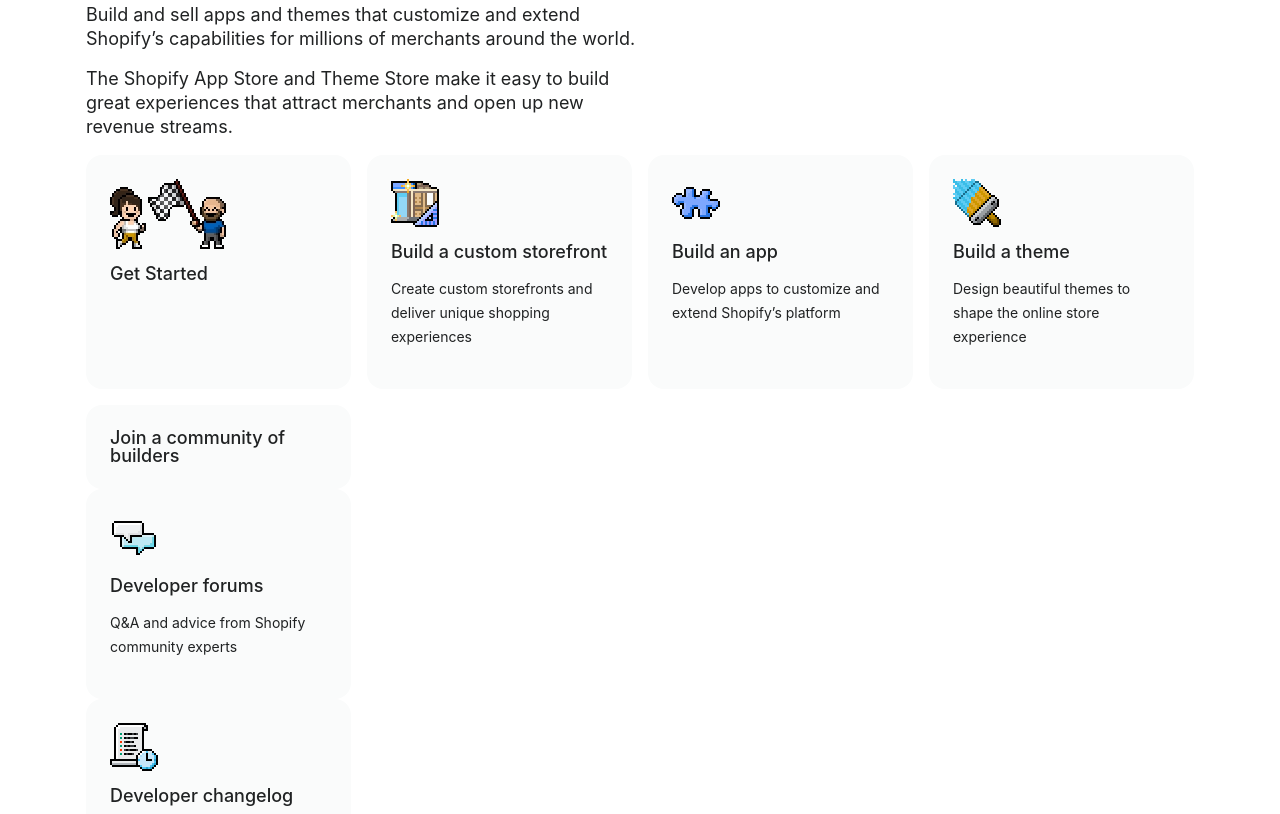
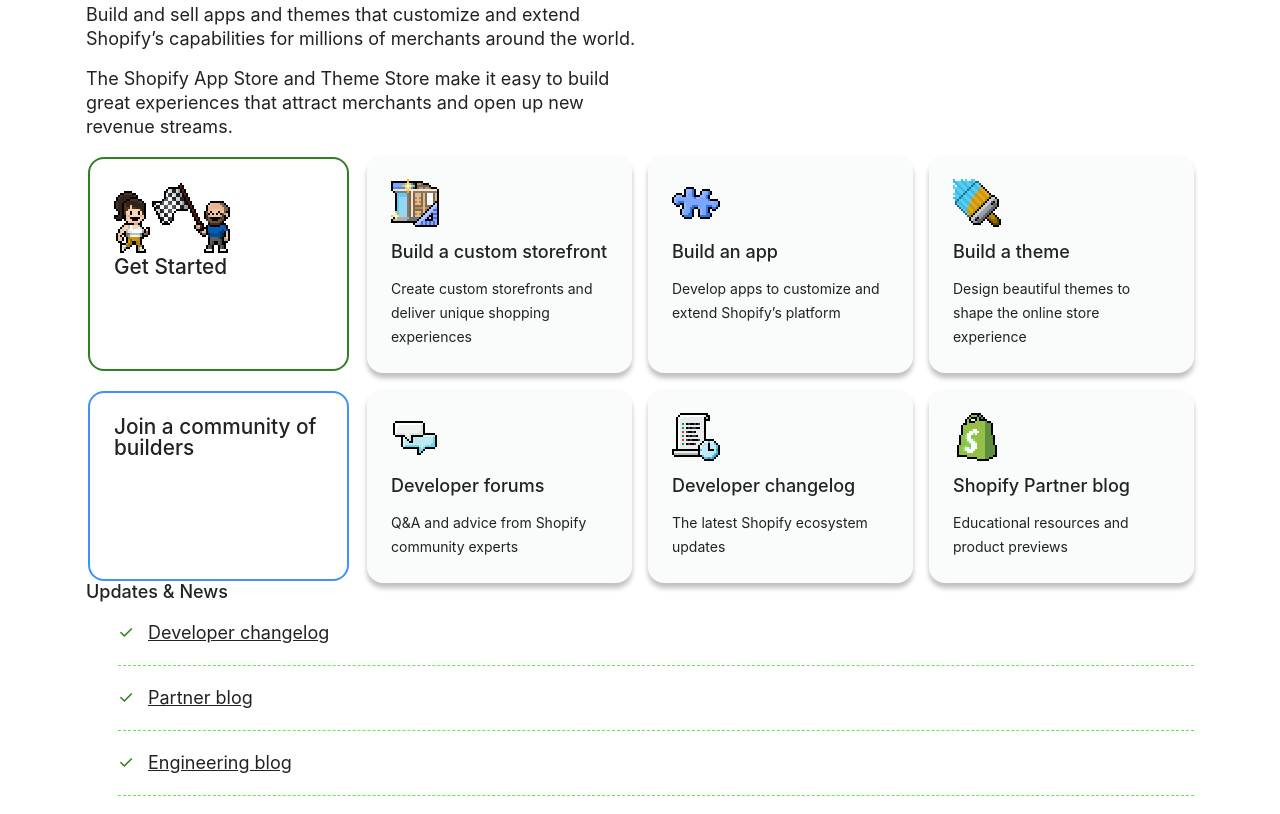
Before and after one commit to cacalo/shopify.dev-clone, a plain HTML site: page index.html in a window 1280 px wide. Shown: the part 3261-4075 px from the top of the page. Drawn offline with Linux system fonts and the light colour scheme.

Commit message:
Tarjetas get started mejoradas

```diff
--- a/index.html
+++ b/index.html
@@ -1,5 +1,6 @@
 <!DOCTYPE html>
 <html lang="es">
+
 <head>
 	<meta charset="UTF-8">
 	<meta http-equiv="X-UA-Compatible" content="IE=edge">
@@ -9,6 +10,7 @@
 	<script src="index.js" defer></script>
 	<title>Shopify Dev puntoJson</title>
 </head>
+
 <body>
 	<header>
 		<div>
@@ -29,11 +31,13 @@
 		</div>
 	</header>
 	<main>
-		<section id="construir" >
+		<section id="construir">
 			<div class="dos-columnas contenedor-chico">
 				<div>
 					<h1>Build any commerce experience</h1>
-					<p>Compose, customize, and extend every part of the commerce stack—from storefront to checkout to backend integrations—and create unique experiences for your brand or millions of merchants around the world.</p>
+					<p>Compose, customize, and extend every part of the commerce stack—from storefront to checkout to
+						backend integrations—and create unique experiences for your brand or millions of merchants
+						around the world.</p>
 					<a href="">Explore docs <img src="img/icons/flecha.svg"></a>
 				</div>
 				<div>
@@ -54,16 +58,21 @@
 			<h2 class="contenedor-chico">A complete set of APIs, primitives, and tools designed for commerce</h2>
 			<div class="contenedor-chico dos-columnas">
 				<div>
-			<p>Shopify’s platform provides APIs, SDKs, primitives, and tools for building <a href="#">storefronts</a>, custom cart and <a href="#">checkout</a> flows, and seamless <a href="#">integrations</a> with your systems.</p>
-			<p>Get full flexibility to assemble, customize, and extend the entire commerce experience, all with the backing of our global infrastructure, scalability, and reliability.</p>
+					<p>Shopify’s platform provides APIs, SDKs, primitives, and tools for building <a
+							href="#">storefronts</a>, custom cart and <a href="#">checkout</a> flows, and seamless <a
+							href="#">integrations</a> with your systems.</p>
+					<p>Get full flexibility to assemble, customize, and extend the entire commerce experience, all with
+						the backing of our global infrastructure, scalability, and reliability.</p>
 				</div>
 				<ul>
 					<li>APIs in GraphQL and REST</li>
 					<li>React-based framework and component library for accelerating storefront development</li>
-			<li>Commerce primitives for building subscription plans, selling B2B, expanding internationally, and more</li>
+					<li>Commerce primitives for building subscription plans, selling B2B, expanding internationally, and
+						more</li>
 					<li>Shopify CLI for building, testing, and managing your integration</li>
 					<li>Ready-to-use UI components for getting started quickly</li>
-			<li>Ecosystem of prebuilt and reference implementations for integrations with systems like Netsuite and Sanity</li>
+					<li>Ecosystem of prebuilt and reference implementations for integrations with systems like Netsuite
+						and Sanity</li>
 				</ul>
 			</div>
 			</div>
@@ -71,8 +80,10 @@
 		<section id="best-in-class" class="dos-columnas">
 			<div>
 				<h2>Best-in-class developer experience</h2>
-				<p>Accelerate development, testing, and deployment with our suite of tools, including the Hydrogen framework, Shopify CLI, example apps, and development stores.</p>
-				<p>Build quickly with official libraries for popular frameworks and languages from JavaScript and React to Node, Ruby, and PHP.</p>
+				<p>Accelerate development, testing, and deployment with our suite of tools, including the Hydrogen
+					framework, Shopify CLI, example apps, and development stores.</p>
+				<p>Build quickly with official libraries for popular frameworks and languages from JavaScript and React
+					to Node, Ruby, and PHP.</p>
 			</div>
 			<div>
 				<img src="./img/notebook.webp" alt="Computer">
@@ -84,23 +95,27 @@
 				<div class="card">
 					<img src="./img/icons/spedoometer.png" alt="Medidor de velocidad">
 					<h3>Designed for scale</h3>
-				<p>Build custom solutions using the same components and infrastructure from Shopify that powers 10% of all US commerce.
+					<p>Build custom solutions using the same components and infrastructure from Shopify that powers 10%
+						of all US commerce.
 					</p>
 				</div>
 				<div class="card">
 					<img src="./img/icons/lightning.png" alt="Rayo">
 					<h3>Global infrastructure</h3>
-				<p>Our global footprint spans 275+ points of presence to deliver 100ms average Storefront API response times.</p>
+					<p>Our global footprint spans 275+ points of presence to deliver 100ms average Storefront API
+						response times.</p>
 				</div>
 				<div class="card">
 					<img src="./img/icons/shield.png" alt="Marca de alta confianza">
 					<h3>Battle-tested reliability</h3>
-				<p>Shopify’s platform powers the largest brands and sales events in the world, offering peace of mind with 99.99% uptime.</p>
+					<p>Shopify’s platform powers the largest brands and sales events in the world, offering peace of
+						mind with 99.99% uptime.</p>
 				</div>
 				<div class="card">
 					<img src="./img/icons/lab-tube.png" alt="Tubo de ensayo">
 					<h3>Continued innovation</h3>
-				<p>We’re always improving our platform, and investing in open source tools like Hydrogen and Remix for building storefronts.</p>
+					<p>We’re always improving our platform, and investing in open source tools like Hydrogen and Remix
+						for building storefronts.</p>
 				</div>
 			</div>
 
@@ -108,14 +123,16 @@
 		<section class="dos-columnas contenedor-chico">
 			<div>
 				<h2>A built-in, global audience</h2>
-				<p>Build and sell apps and themes that customize and extend Shopify’s capabilities for millions of merchants around the world.</p>
-				<p>The Shopify App Store and Theme Store make it easy to build great experiences that attract merchants and open up new revenue streams.</p>
+				<p>Build and sell apps and themes that customize and extend Shopify’s capabilities for millions of
+					merchants around the world.</p>
+				<p>The Shopify App Store and Theme Store make it easy to build great experiences that attract merchants
+					and open up new revenue streams.</p>
 			</div>
 			<div></div>
 		</section>
 		<section id="audiencia" class="contenedor-chico">
 			<div class="grid-cuatro">
-				<div class="card" id="getStarted" style="--color-borde:var(--color-highlight)">
+				<div class="highlighted-card" style="--color-borde:var(--color-highligth)">
 					<img src="./img/icons/getstarted.avif">
 					<h3>Get Started</h3>
 				</div>
@@ -137,8 +154,7 @@
 					<h4>Build a theme</h4>
 					<p>Design beautiful themes to shape the online store experience</p>
 				</div>
-			<div>
-				<div class="card" id="getStarted" style="--color-borde:var(--color-highlight-alt)">
+				<div class="highlighted-card" style="--color-borde:var(--color-highlight-alt)">
 					<h3>Join a community of builders</h3>
 				</div>
 				<div class="card">
@@ -161,7 +177,6 @@
 					<p>
 						Educational resources and product previews
 					</p>
-			</div>
 				</div>
 			</div>
 		</section>
@@ -222,4 +237,5 @@
 		</div>
 	</footer>
 </body>
+
 </html>
--- a/style.css
+++ b/style.css
@@ -173,6 +173,9 @@ li:before{
   background-color: var(--color-cards);
   padding: 1.5rem;
   border-radius: var(--border-radius);
+  display: flex;
+  flex-direction: column;
+  gap: 1rem;
 }
 
 .card p{
@@ -185,11 +188,8 @@ li:before{
   grid-template-columns: 1fr 1fr 1fr 1fr;
   gap: 1rem;
 }
-.card{
-  display: flex;
-  flex-direction: column;
-  gap: 1rem;
-}
+
+
 
 #tarjetas .card img{
   width: 64px;
@@ -206,14 +206,28 @@ li:before{
 }
 
 #audiencia .card{
-  translate:0;
+  translate:0 0;
   transition: 0.3ms;
+  box-shadow: 0px 5px 5px 0px rgba(0,0,0,0.25);
+  transition: 0.2s;
+}
+#audiencia .card p{
+  margin: 0;
 }
 
+
 #audiencia .card:hover{
-  translate:(0,-10px);
+  translate:0 -5px;
+  box-shadow: 0px 10px 5px 0px rgba(0,5,0,0.25);
 }
 
+.highlighted-card{
+  border: solid 2px var(--color-borde);
+  margin:2px;
+  font-size: 1.3rem;
+  border-radius: var(--border-radius);
+  padding:1.5rem;
+}
 
 /* Footer */
 
```
Lines whose indentation alone changed are shown as unchanged.
